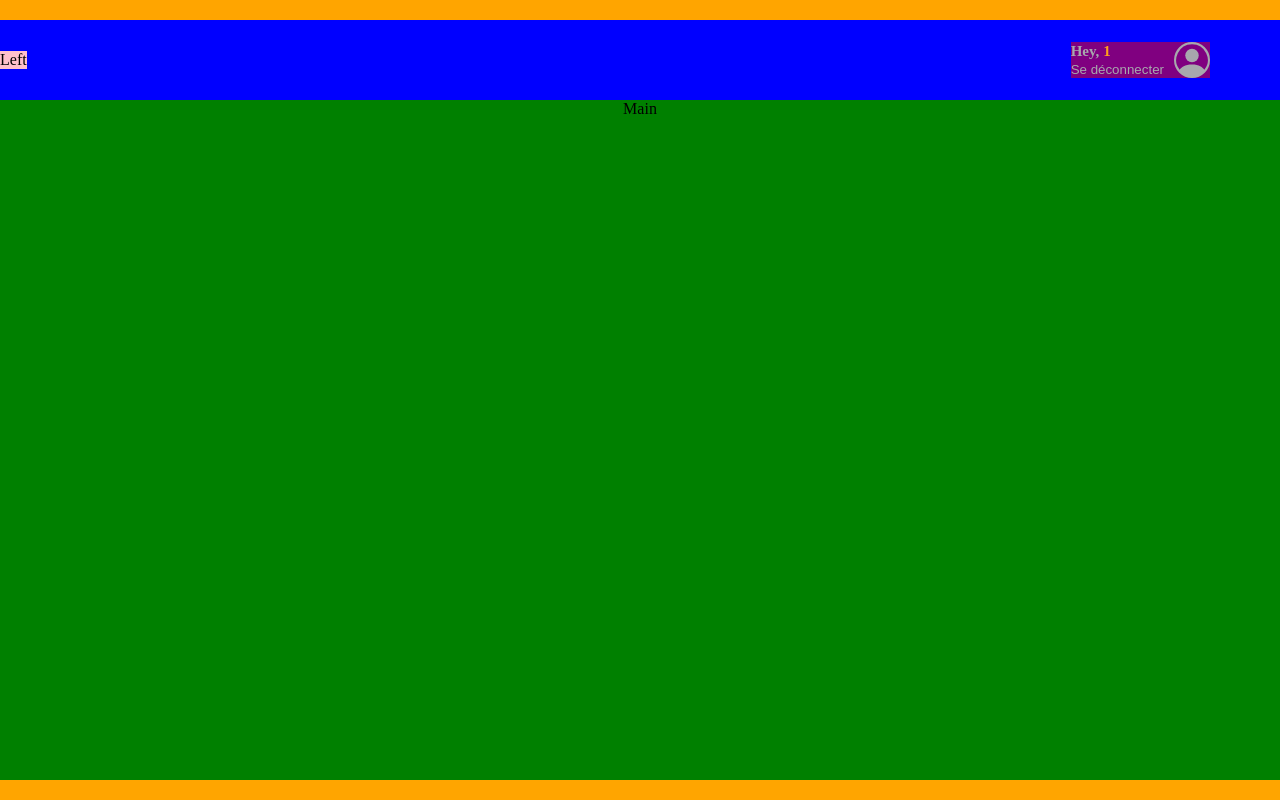
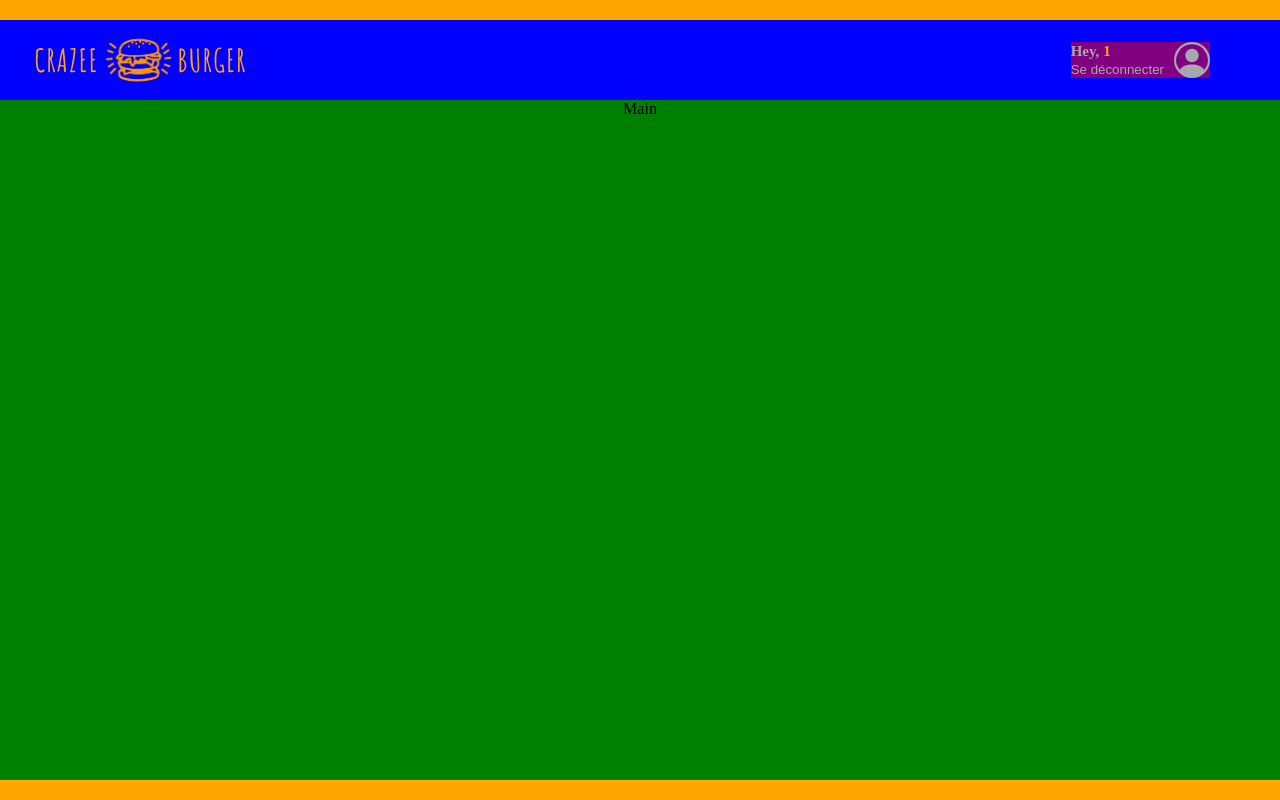
Before and after one commit to Mart95Dev/burger, a React (Create React App) app: page /order/1 in a window 1280 px wide. Built offline with nearby package versions, Linux system fonts and the light colour scheme.

Commit message:
🚧 F04 : ORDER > Navbar > remove and update code and component

```diff
--- a/src/components/pages/order/Navbar.js
+++ b/src/components/pages/order/Navbar.js
@@ -1,16 +1,13 @@
 import React from "react";
 import styled from "styled-components";
 import RightSide from "./RightSide";
-// import LeftSide from "./LeftSide";
+import LeftSide from "./LeftSide";
 
 export default function Navbar() {
   return (
     <NavbarStyled>
-      <div className="left-side">Left</div>
+      <LeftSide />
       <RightSide />
-
-      {/* <LeftSide />
-       */}
     </NavbarStyled>
   );
 }
@@ -24,8 +21,4 @@ const NavbarStyled = styled.nav`
   align-items: center;
   /* border-radius: 15px 15px 0 0;
   font-family: "Open Sans", sans-serif; */
-
-  .left-side {
-    background: pink;
-  }
 `;
```
